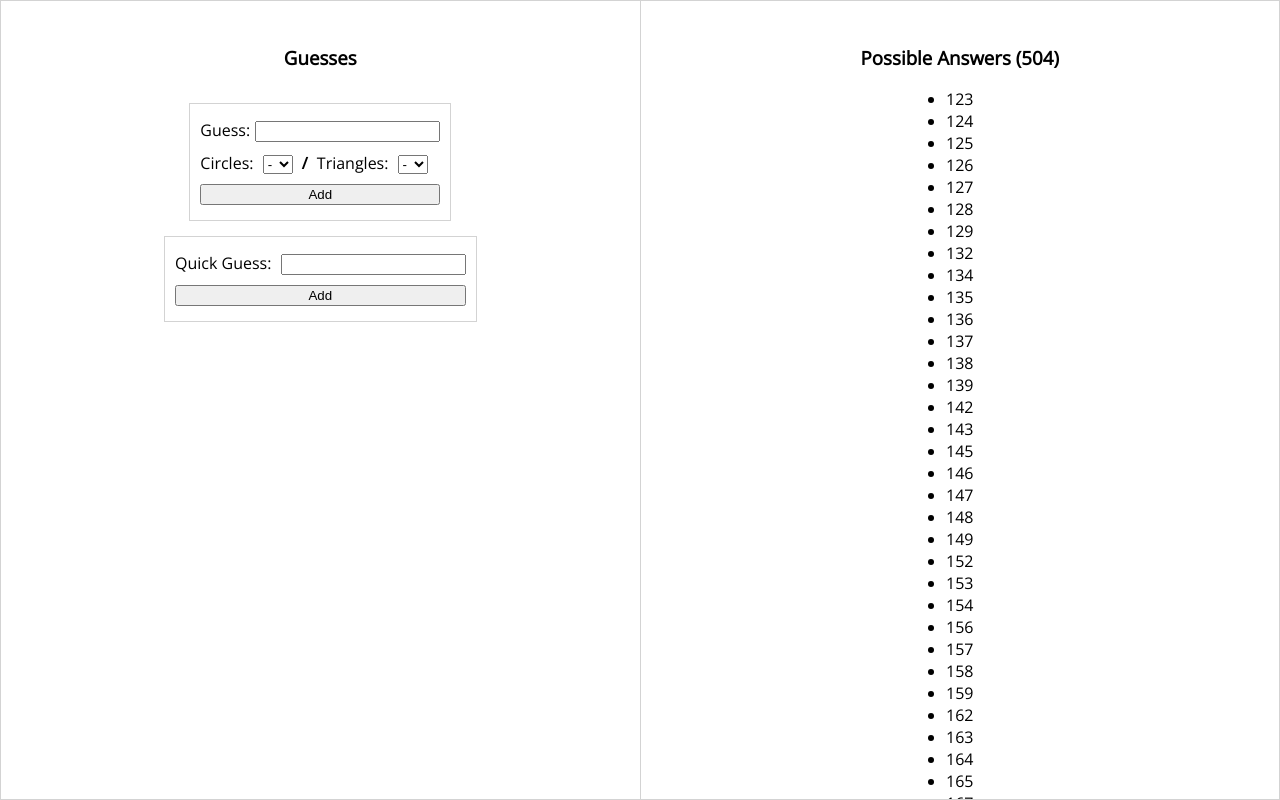
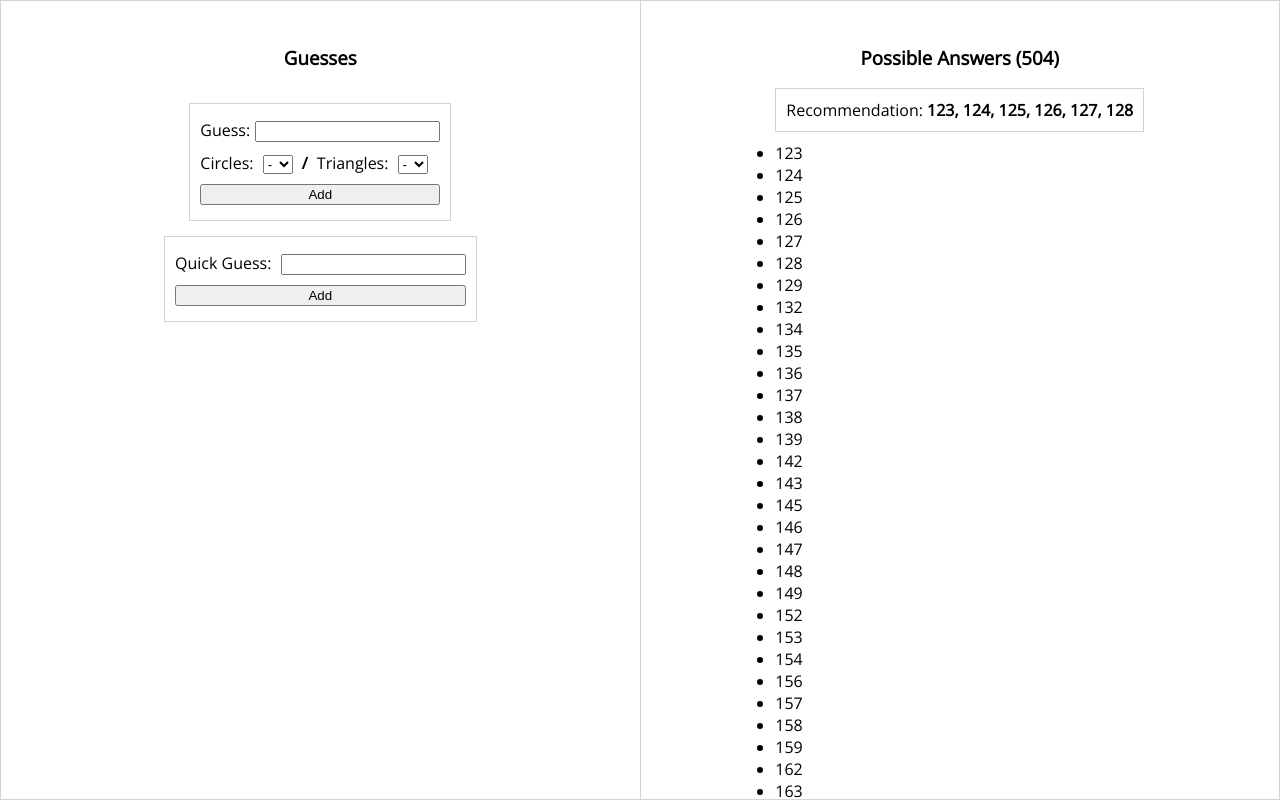
Before and after one commit to knazir/DetectiveKemdi, a plain HTML site: page index.html in a window 1280 px wide. Drawn offline with nearby package versions, Linux system fonts and the light colour scheme.

Commit message:
Implement one-step look ahead

```diff
--- a/css/main.css
+++ b/css/main.css
@@ -70,6 +70,17 @@ label {
     font-weight: bold;
 }
 
+.recommendation-info {
+    margin-bottom: 10px;
+    padding: 10px;
+    border: solid 1px lightgray;
+    text-wrap: normal;
+}
+
+#recommendation {
+    font-weight: bold;
+}
+
 /* List Items */
 .input-item > * {
     margin: 0 5px;
--- a/index.html
+++ b/index.html
@@ -55,9 +55,8 @@
             <div id="answers" class="pane">
                 <h3 id="answers-title">Possible Answers</h3>
                 <div>
-                    <ul id="answers-list">
-
-                    </ul>
+                    <div class="recommendation-info">Recommendation: <span id="recommendation">None</span></div>
+                    <ul id="answers-list"></ul>
                 </div>
             </div>
         </div>
--- a/js/main.js
+++ b/js/main.js
@@ -1,3 +1,5 @@
+const NUM_RECOMMENDATIONS = 5;
+
 const errorElement = document.querySelector("#error");
 const inputsList = document.querySelector("#inputs-list");
 const answersTitle = document.querySelector("#answers-title");
@@ -6,6 +8,7 @@ const guessInput = document.querySelector("#num");
 const quickInput = document.querySelector("#quick");
 const circlesSelect = document.querySelector("#circles");
 const trianglesSelect = document.querySelector("#triangles");
+const recommendationElement = document.querySelector("#recommendation");
 
 let answers = [];
 let forbiddenDigits = [0];
@@ -15,6 +18,10 @@ let forbiddenDigits = [0];
 function setError(message) {
   errorElement.innerText = message;
   return false;
+}
+
+function setRecommendation(message) {
+  recommendationElement.innerText = message;
 }
 
 function createSeparator() {
@@ -138,10 +145,38 @@ function getDigits(num) {
   return result;
 }
 
-function updateAnswers(num, circles, triangles) {
+function computeLookAhead(answers) {
+  const oneStepAhead = {};
+  answers.forEach(potentialAnswer => {
+    const results = [];
+    for (let circles = 0; circles <= 3; circles++) {
+      for (let triangles = 0; triangles + circles <= 3; triangles++) {
+        results.push(updateAnswers(potentialAnswer, circles, triangles, answers).length);
+      }
+    }
+    oneStepAhead[potentialAnswer] = results.reduce((a, b) => a + b) / results.length;
+  });
+  const optionsSorted = Object.keys(oneStepAhead).sort((a, b) => oneStepAhead[a] - oneStepAhead[b]);
+  const ranksSorted = optionsSorted.map(option => oneStepAhead[option]);
+
+  if (optionsSorted.length === 0) return setRecommendation("None");
+
+  const recommendations = [];
+  const bestRank = ranksSorted[0];
+  for (let i = 0; i < optionsSorted.length; i++) {
+    if (i > NUM_RECOMMENDATIONS) break;
+    if (ranksSorted[i] === bestRank) recommendations.push(optionsSorted[i]);
+    else break;
+  }
+  setRecommendation(recommendations.join(", "));
+}
+
+function updateAnswers(num, circles, triangles, answers, lookAhead = false) {
   const inCommon = circles + triangles;
-  answers = answers.filter(answer => numDigitsInCommon(num, answer) === inCommon)
+  const result = answers.filter(answer => numDigitsInCommon(num, answer) === inCommon)
     .filter(answer => numDigitsInSamePlace(num, answer) === circles);
+  if (lookAhead) computeLookAhead(result);
+  return result;
 }
 
 function guess() {
@@ -150,7 +185,7 @@ function guess() {
   const circles = Number(circlesSelect.value);
   const triangles = Number(trianglesSelect.value);
   if (!inputValid(num, circles, triangles)) return;
-  updateAnswers(num, circles, triangles);
+  answers = updateAnswers(num, circles, triangles, answers, true);
   addGuessToDisplay(num, circles, triangles);
   renderAnswers();
 }
@@ -163,7 +198,7 @@ function quickGuess() {
   const circles = Number(guessStr[3]);
   const triangles = Number(guessStr[4]);
   if (!inputValid(num, circles, triangles)) return;
-  updateAnswers(num, circles, triangles);
+  answers = updateAnswers(num, circles, triangles, answers, true);
   addGuessToDisplay(num, circles, triangles);
   renderAnswers();
   quickInput.focus();
@@ -180,4 +215,5 @@ function handleQuickGuessKeyPress(event) {
     if (!containsForbiddenDigit(i) && containsUniqueDigits(i)) answers.push(i);
   }
   renderAnswers();
+  computeLookAhead(answers);
 })();
```
